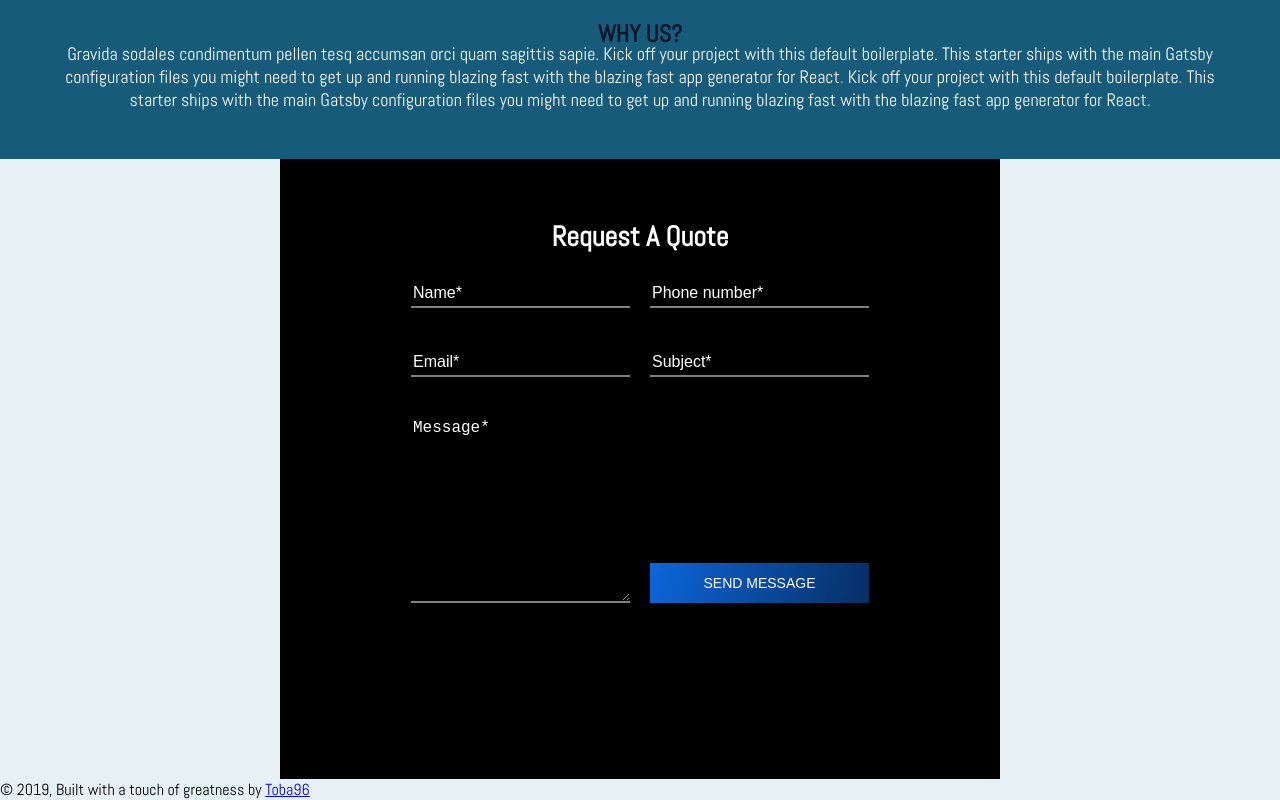
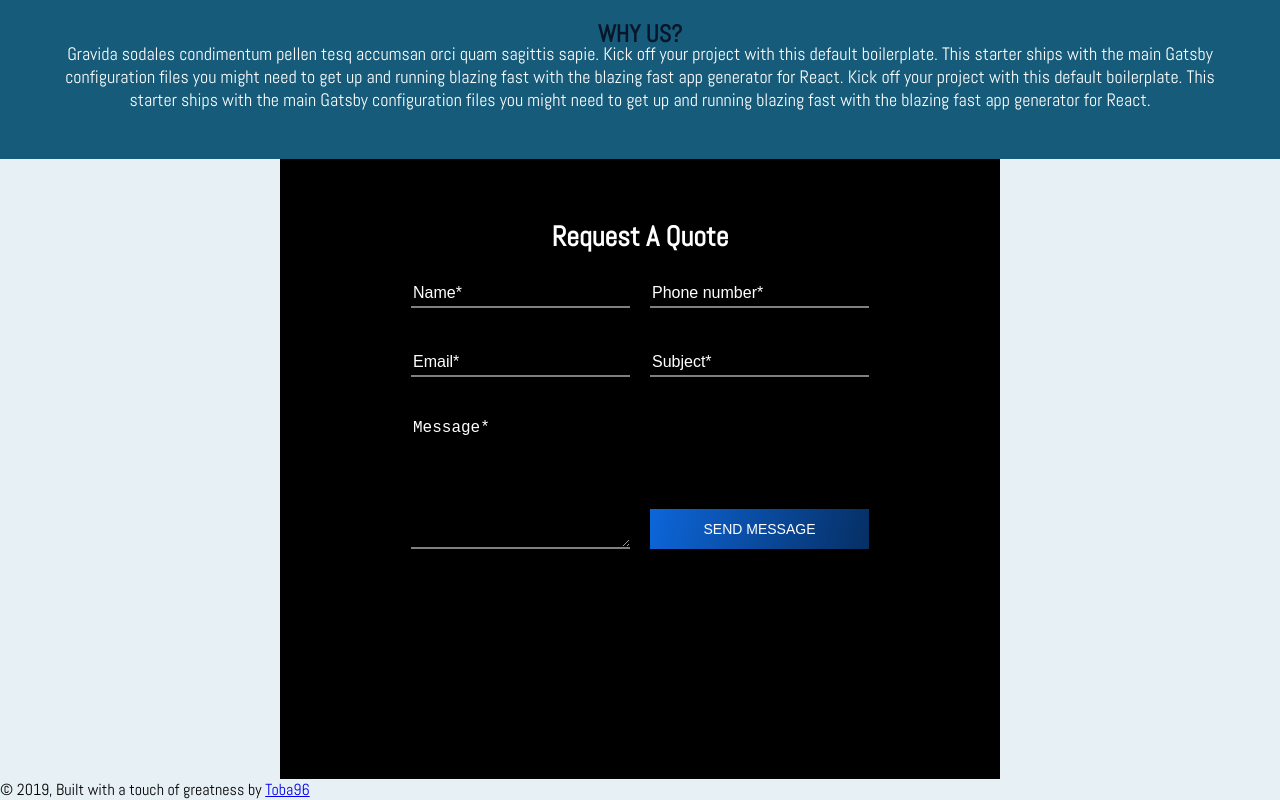
Before and after one commit to oluwatoba1/Constrodekorpools, a Gatsby site: page / in a window 1280 px wide. Shown: the part 1540-2340 px from the top of the page. Built offline with nearby package versions, Linux system fonts and the light colour scheme; Gatsby itself is replaced by a stand-in of ours.

Commit message:
constro get-quote

```diff
--- a/src/pages/index.js
+++ b/src/pages/index.js
@@ -349,7 +349,7 @@ const IndexPage = () => (
           <PhoneNumber placeholder="Phone number*" />
           <Email placeholder="Email*" />
           <Subject placeholder="Subject*" />
-          <Message rows="10" placeholder="Message*" />
+          <Message rows="7" placeholder="Message*" />
           <SubmitButton>Send Message</SubmitButton>
         </Form>
       </Quote>
```
